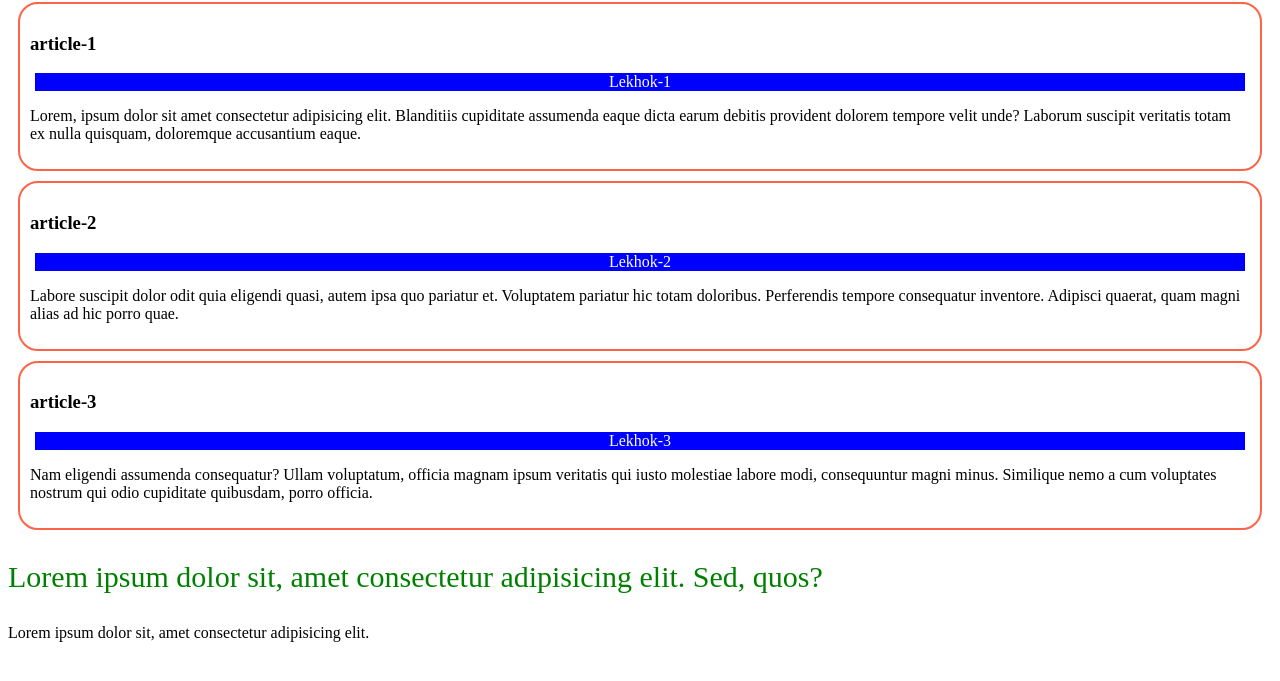
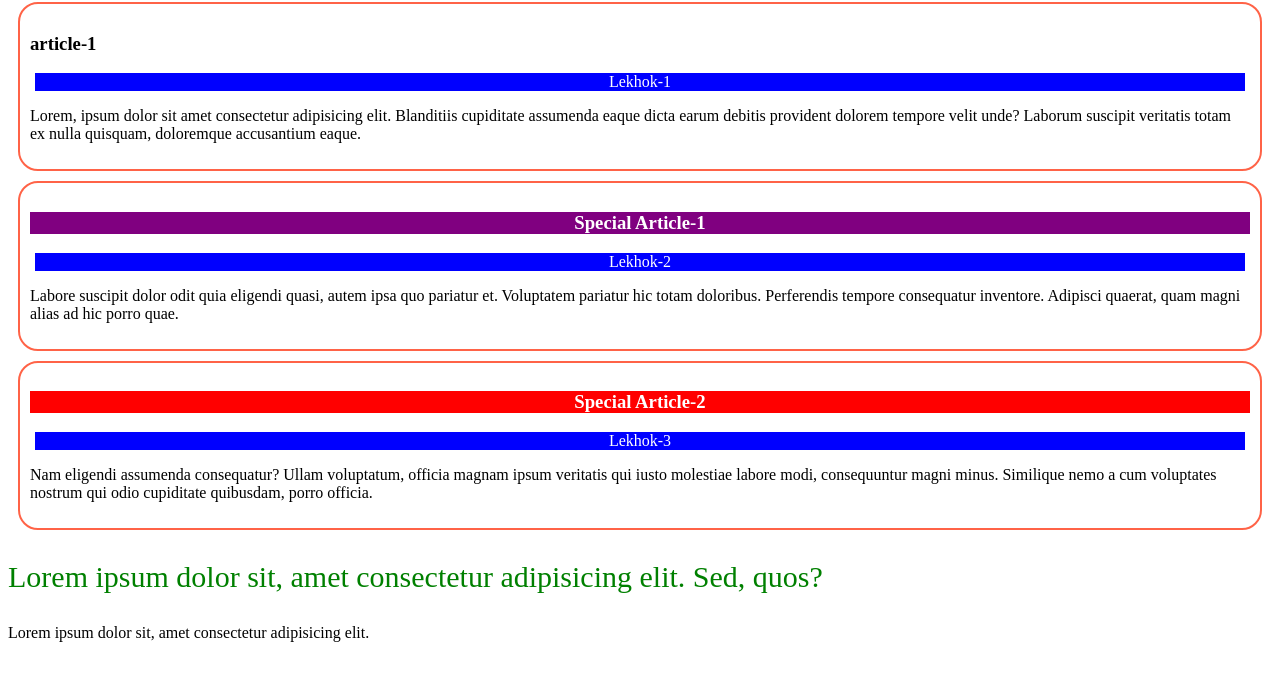
Before and after one commit to siamislam1603/Javascript, a plain HTML site: page DOM/index.html in a window 1280 px wide. Shown: the part 65-746 px from the top of the page. Drawn offline with Linux system fonts and the light colour scheme.

Commit message:
Elements of the specific selector is accessed & modified

```diff
--- a/DOM/JS/script.js
+++ b/DOM/JS/script.js
@@ -1,12 +1,18 @@
 console.log(document);
 console.log(document.body);
+
+// Multiple elements of this tag name can be accessed
 console.log('All of the elements of this particular tag in the document:',document.getElementsByTagName('p'));
+
+// Only a specific element can be accssed by id
 console.log('Only a specific element of this id:',document.getElementById('first-paragraph'));
 var firstParagraph=document.getElementById('first-paragraph');
 firstParagraph.style.color='green';
 firstParagraph.style.fontSize='30px';
+
+// Multiple elements of  this class name can be accessed
 var authors=document.getElementsByClassName('author');
-for(var i=0;authors.length;i++){
+for(var i=0;i<authors.length;i++){
     var element=authors[i];
     console.log(element.innerHTML);
     element.innerHTML='Lekhok-'+(i+1);
@@ -15,3 +21,18 @@ for(var i=0;authors.length;i++){
     element.style.color='white';
     element.style.textAlign='center';
 }
+
+// Multiple elements of this specific selector can be accessed
+var specialArticles=document.querySelectorAll('.special-article h3');
+for(var i=0;i<specialArticles.length;i++){
+    var element=specialArticles[i];
+    console.log(element.innerHTML);
+    element.innerHTML='Special Article-'+(i+1);
+    element.style.backgroundColor='red';
+    element.style.textAlign='center';
+    element.style.color='white';
+}
+
+// 1st element of this specific selector can be accessed
+var specialArticle=document.querySelector('.special-article h3');
+specialArticle.style.backgroundColor='purple';
--- a/DOM/index.html
+++ b/DOM/index.html
@@ -16,12 +16,12 @@
                 <p class="author">author-1</p>
                 <p class="description">Lorem, ipsum dolor sit amet consectetur adipisicing elit. Blanditiis cupiditate assumenda eaque dicta earum debitis provident dolorem tempore velit unde? Laborum suscipit veritatis totam ex nulla quisquam, doloremque accusantium eaque.</p>
             </article>
-            <article>
+            <article class="special-article">
                 <h3 class="article">article-2</h3>
                 <p class="author">author-2</p>
                 <p class="description">Labore suscipit dolor odit quia eligendi quasi, autem ipsa quo pariatur et. Voluptatem pariatur hic totam doloribus. Perferendis tempore consequatur inventore. Adipisci quaerat, quam magni alias ad hic porro quae.</p>
             </article>
-            <article>
+            <article class="special-article">
                 <h3 class="article">article-3</h3>
                 <p class="author">author-3</p>
                 <p class="description">Nam eligendi assumenda consequatur? Ullam voluptatum, officia magnam ipsum veritatis qui iusto molestiae labore modi, consequuntur magni minus. Similique nemo a cum voluptates nostrum qui odio cupiditate quibusdam, porro officia.</p>
```
Also changed, not shown: 1 other file.
